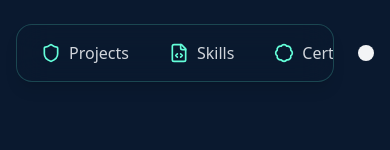
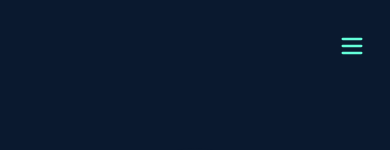
Before and after one commit to matheusht/portfolio, a React (Vite) app: page / in a window 390 px wide. Shown: the top 150 px of the page. Built offline with nearby package versions, Linux system fonts and the light colour scheme.

Commit message:
responsive navbar + structure fix

```diff
--- a/src/App.tsx
+++ b/src/App.tsx
@@ -36,6 +36,7 @@ function App() {
         {/* <BlogPreview /> */}
         <SecurityBadges />
       </main>
+      <Analytics />
     </div>
   );
 }
--- a/src/components/CyberMenuBar.tsx
+++ b/src/components/CyberMenuBar.tsx
@@ -1,9 +1,9 @@
 "use client"
 
-import ScrollLink from './ScrollLink'
-import React from "react";
-import { motion } from "framer-motion";
-import { Shield, Terminal, FileCode, Badge, BookOpen } from "lucide-react";
+import ScrollLink from './ScrollLink';
+import React, { useState, useEffect } from 'react';
+import { motion, AnimatePresence } from 'framer-motion';
+import { Shield, FileCode, Badge, BookOpen, Menu, X } from 'lucide-react';
 
 const MotionScrollLink = motion(ScrollLink);
 
@@ -46,58 +46,59 @@ const menuItems: MenuItem[] = [
   },
 ];
 
-const itemVariants = {
-  initial: { rotateX: 0, opacity: 1 },
-  hover: { rotateX: -90, opacity: 0 },
+const menuVariants = {
+  hidden: { opacity: 0, y: -20 },
+  visible: { opacity: 1, y: 0 },
+  exit: { opacity: 0, y: -20 },
 };
 
-const backVariants = {
-  initial: { rotateX: 90, opacity: 0 },
-  hover: { rotateX: 0, opacity: 1 },
-};
-
-const glowVariants = {
-  initial: { opacity: 0, scale: 0.8 },
-  hover: {
-    opacity: 1,
-    scale: 2,
-    transition: {
-      opacity: { duration: 0.5, ease: [0.4, 0, 0.2, 1] },
-      scale: { duration: 0.5, type: "spring", stiffness: 300, damping: 25 },
-    },
-  },
-};
-
-const navGlowVariants = {
-  initial: { opacity: 0 },
-  hover: {
-    opacity: 1,
-    transition: {
-      duration: 0.5,
-      ease: [0.4, 0, 0.2, 1],
-    },
-  },
-};
-
-const sharedTransition = {
-  type: "spring",
-  stiffness: 100,
-  damping: 20,
-  duration: 0.5,
+const backdropVariants = {
+  hidden: { opacity: 0 },
+  visible: { opacity: 1 },
 };
 
 export function CyberMenuBar() {
+  const [isOpen, setIsOpen] = useState(false);
+
+  const toggleMenu = () => setIsOpen(!isOpen);
+  const closeMenu = () => setIsOpen(false);
+
+  // Close menu on ESC key press
+  useEffect(() => {
+    const handleKeyDown = (event: KeyboardEvent) => {
+      if (event.key === 'Escape') closeMenu();
+    };
+    window.addEventListener('keydown', handleKeyDown);
+    return () => window.removeEventListener('keydown', handleKeyDown);
+  }, []);
+
   return (
     <motion.nav
-      className="p-2 rounded-2xl bg-[#0A192F]/80 backdrop-blur-lg border border-[#64FFDA]/20 shadow-lg relative overflow-hidden justify-end"
+      className="relative z-50"
+      initial={false}
+      animate={isOpen ? "open" : "closed"}
+    >
+      {/* Mobile Menu Button */}
+      <button
+        onClick={toggleMenu}
+        className="md:hidden p-2 text-[#64FFDA] z-50 relative"
+        aria-label="Toggle menu"
+      >
+        {isOpen ? (
+          <X className="h-7 w-7" strokeWidth={2} />
+        ) : (
+          <Menu className="h-7 w-7" strokeWidth={2} />
+        )}
+      </button>
+
+      {/* Desktop Menu */}
+      <div className="hidden md:block">
+        <motion.div
+          className="p-2 rounded-2xl bg-[#0A192F]/80 backdrop-blur-lg border border-[#64FFDA]/20 shadow-lg"
           initial="initial"
           whileHover="hover"
         >
-      <motion.div
-        className="absolute -inset-2 bg-gradient-radial from-transparent via-[#64FFDA]/20 to-transparent rounded-3xl z-0 pointer-events-none"
-        variants={navGlowVariants}
-      />
-      <ul className="flex items-center gap-2 relative z-10">
+          <ul className="flex items-center gap-2">
             {menuItems.map((item) => (
               <motion.li key={item.label} className="relative">
                 <motion.div
@@ -106,53 +107,61 @@ export function CyberMenuBar() {
                   whileHover="hover"
                   initial="initial"
                 >
-              <motion.div
-                className="absolute inset-0 z-0 pointer-events-none"
-                variants={glowVariants}
-                style={{
-                  background: item.gradient,
-                  opacity: 0,
-                  borderRadius: "16px",
-                }}
-              />
                   <MotionScrollLink
                     to={item.href}
-                className="flex items-center gap-2 px-4 py-2 relative z-10 bg-transparent text-gray-300 group-hover:text-white transition-colors rounded-xl"
-                variants={itemVariants}
-                transition={sharedTransition}
-                style={{ transformStyle: "preserve-3d", transformOrigin: "center bottom" }}
+                    className="flex items-center gap-2 px-4 py-2 bg-transparent text-gray-300 group-hover:text-white transition-colors rounded-xl"
                   >
-                <span className={`transition-colors duration-300 ${item.iconColor}`}>
-                  {item.icon}
-                </span>
+                    <span className={item.iconColor}>{item.icon}</span>
                     <span>{item.label}</span>
-                {/* {item.label === "Blog" && (
-                  <span className="absolute -top-2 -right-3 bg-[#64FFDA] text-[#0A192F] text-xs px-2 py-0.5 rounded-full">
-                    Coming Soon
-                  </span>
-                )} */}
-              </MotionScrollLink>
-              <MotionScrollLink
-                to={item.href}
-                className="flex items-center gap-2 px-4 py-2 absolute inset-0 z-10 bg-transparent text-gray-300 group-hover:text-white transition-colors rounded-xl"
-                variants={backVariants}
-                transition={sharedTransition}
-                style={{ transformStyle: "preserve-3d", transformOrigin: "center top", rotateX: 90 }}
-              >
-                <span className={`transition-colors duration-300 ${item.iconColor}`}>
-                  {item.icon}
-                </span>
-                <span>{item.label}</span>
-                {item.label === "Blog" && (
-                  <span className="absolute -top-2 -right-12 bg-[#64FFDA] text-[#0A192F] text-xs px-2 py-0.5 rounded-full">
-                    Coming Soon
-                  </span>
-                )}
                   </MotionScrollLink>
                 </motion.div>
               </motion.li>
             ))}
           </ul>
+        </motion.div>
+      </div>
+
+      {/* Mobile Menu Overlay */}
+      <AnimatePresence>
+        {isOpen && (
+          <motion.div
+            className="fixed inset-0 bg-[#0A192F]/95 backdrop-blur-sm z-40"
+            variants={backdropVariants}
+            initial="hidden"
+            animate="visible"
+            exit="hidden"
+            onClick={closeMenu}
+          >
+            <motion.div
+              className="pt-20 px-4"
+              variants={menuVariants}
+              initial="hidden"
+              animate="visible"
+              exit="exit"
+              onClick={(e) => e.stopPropagation()}
+            >
+              <div className="max-w-md mx-auto space-y-4">
+                {menuItems.map((item) => (
+                  <ScrollLink
+                    key={item.label}
+                    to={item.href}
+                    className="flex items-center gap-3 px-6 py-4 text-gray-300 hover:text-white transition-colors rounded-xl border border-[#64FFDA]/20"
+                    onClick={closeMenu}
+                  >
+                    <span className={item.iconColor}>{item.icon}</span>
+                    <span className="text-lg">{item.label}</span>
+                    {item.label === "Blog" && (
+                      <span className="ml-auto bg-[#64FFDA] text-[#0A192F] text-xs px-2 py-1 rounded-full">
+                        Coming Soon
+                      </span>
+                    )}
+                  </ScrollLink>
+                ))}
+              </div>
+            </motion.div>
+          </motion.div>
+        )}
+      </AnimatePresence>
     </motion.nav>
   );
 }
--- a/src/components/Header.tsx
+++ b/src/components/Header.tsx
@@ -8,20 +8,14 @@ import ScrollLink from './ScrollLink';
 const Header: React.FC = () => {
   return (
     <header className="w-full py-6 bg-[#0A192F]">
-      <nav className="container mx-auto px-4 flexitems-center">
+      <nav className="container mx-auto px-4 flex items-center justify-end">
         {/* <div className="flex items-center space-x-2">
           <Shield className="w-8 h-8 text-[#64FFDA]" />
           <span className="text-xl font-bold">Matheus Theodoro</span>
         </div>
          */}
-        <div className="flex items-center space-x-6 justify-end">
           <CyberMenuBar />
 
-          <button
-            className="p-2 rounded-lg bg-gray-100 dark:bg-[#0A192F] transition-colors"
-          >
-          </button>
-        </div>
       </nav>
 
       <div className="container mx-auto px-4 mt-20 text-center">
```
Also changed, not shown: 1 other file (tests, documents, lock files or other folders). Lines whose indentation alone changed are shown as unchanged.
